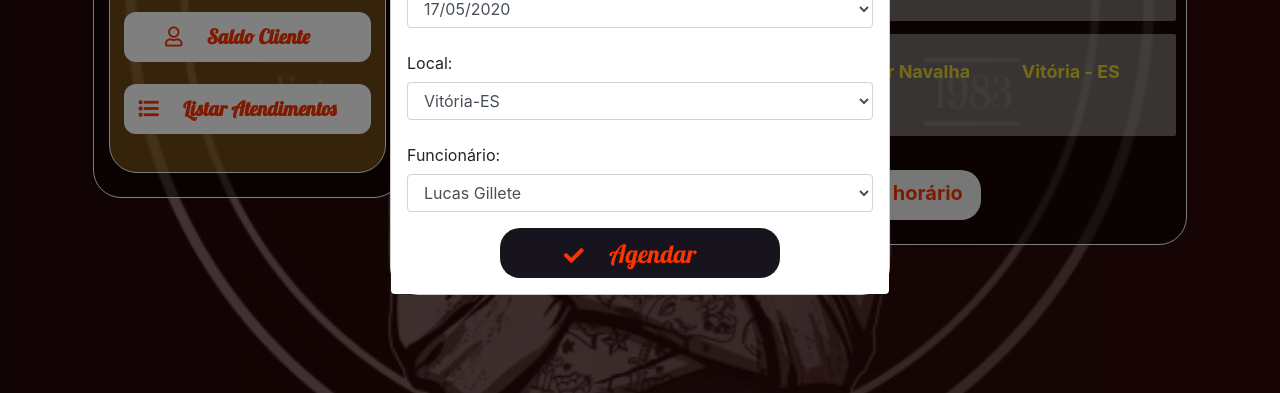
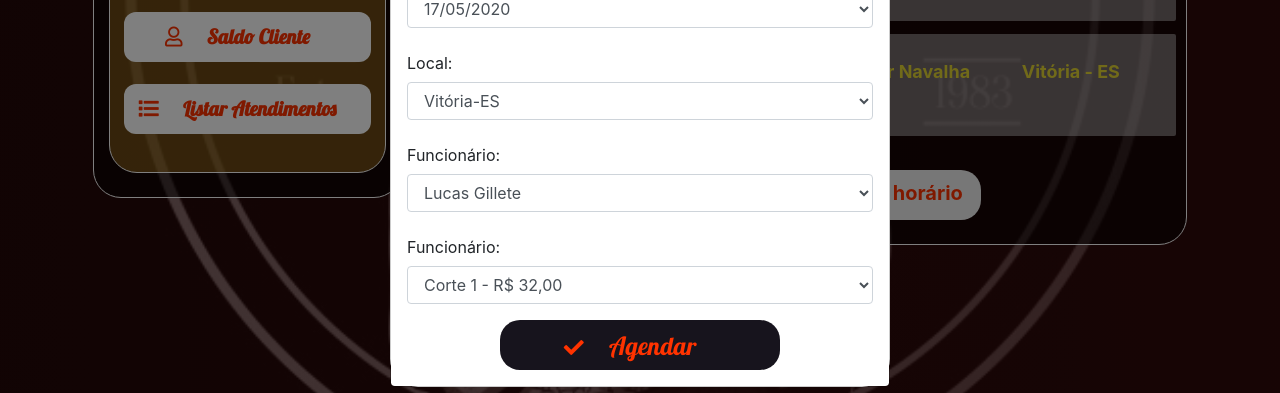
Before and after one commit to jairodias/Projeto-Barbearia, a plain HTML site: page app/views/area.html in a window 1280 px wide. Both pictures are taken after a click on the button "Agendar novo horário". Shown: the part 407-800 px from the top of the page. Drawn offline with nearby package versions, Linux system fonts and the light colour scheme; files that its build step writes are made by us from their sources; no server answers; grey boxes are pictures that could not be loaded.

Commit message:
dados inseridos corretamente

```diff
--- a/app/views/area.html
+++ b/app/views/area.html
@@ -120,7 +120,7 @@
                   </div>
                   <div class="form-group">
                       <label for="recipient-name" class="col-form-label"> Funcionário: </label>
-                      <select class="form-control" name="dia">
+                      <select class="form-control" name="data">
                         <option value="17/05/2020">17/05/2020</option>
                         <option value="18/05/2020">18/05/2020</option>
                         <option value="19/05/2020">19/05/2020</option>
@@ -141,6 +141,15 @@
                         <option>Higor Navalha</option>
                         <option>Pedro Juba</option>
                         <option>Luis Corte</option>
+                      </select>
+                  </div>
+                  <div class="form-group">
+                      <label for="recipient-name" class="col-form-label"> Funcionário: </label>
+                      <select class="form-control" name="valor">
+                        <option value="32">Corte 1 - R$ 32,00</option>
+                        <option value="31">Corte 2 - R$ 31,00</option>
+                        <option value="30">Corte 3 - R$ 30,00</option>
+                        <option value="39">Corte 4 - R$ 39,00</option>
                       </select>
                   </div>
                   <input type="hidden" id="token" name="user_id">
```
Also changed, not shown: app/controllers/agendamentoController.js (+9 -5 lines), 1 other file.
